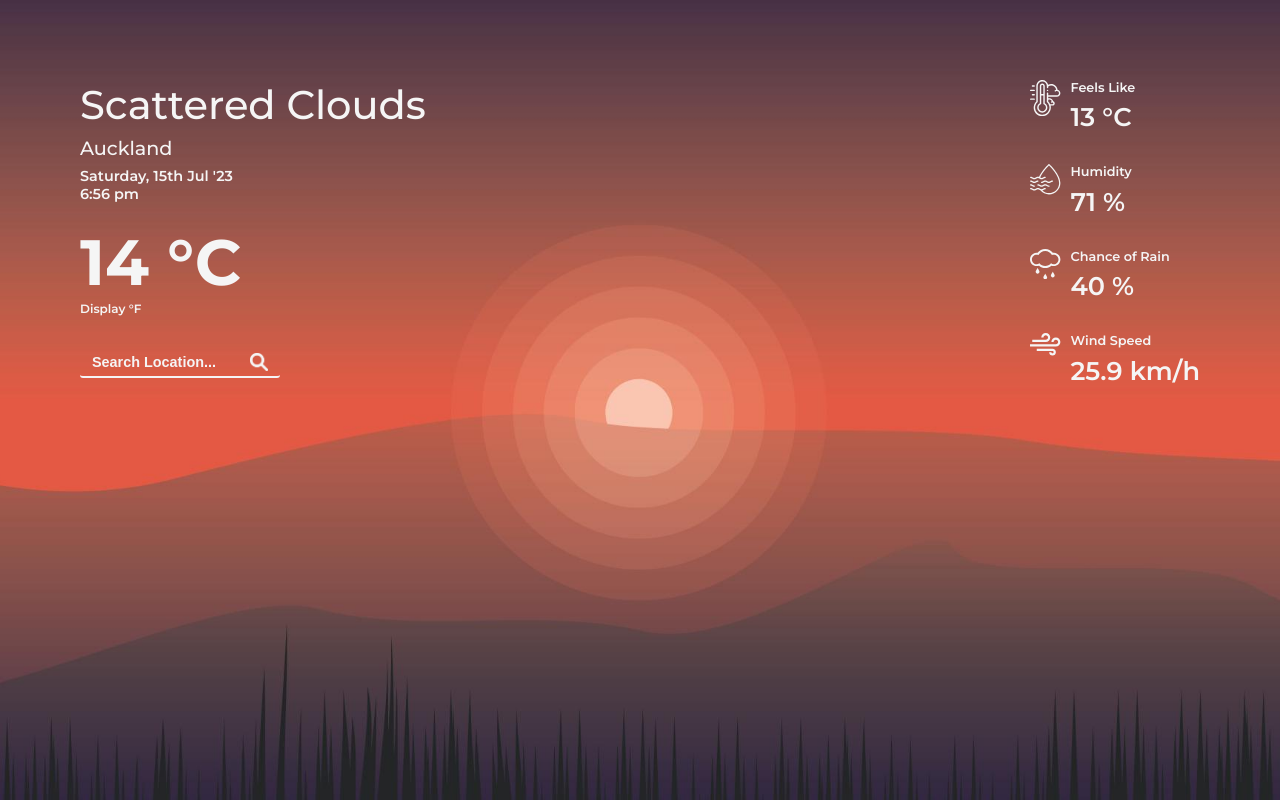
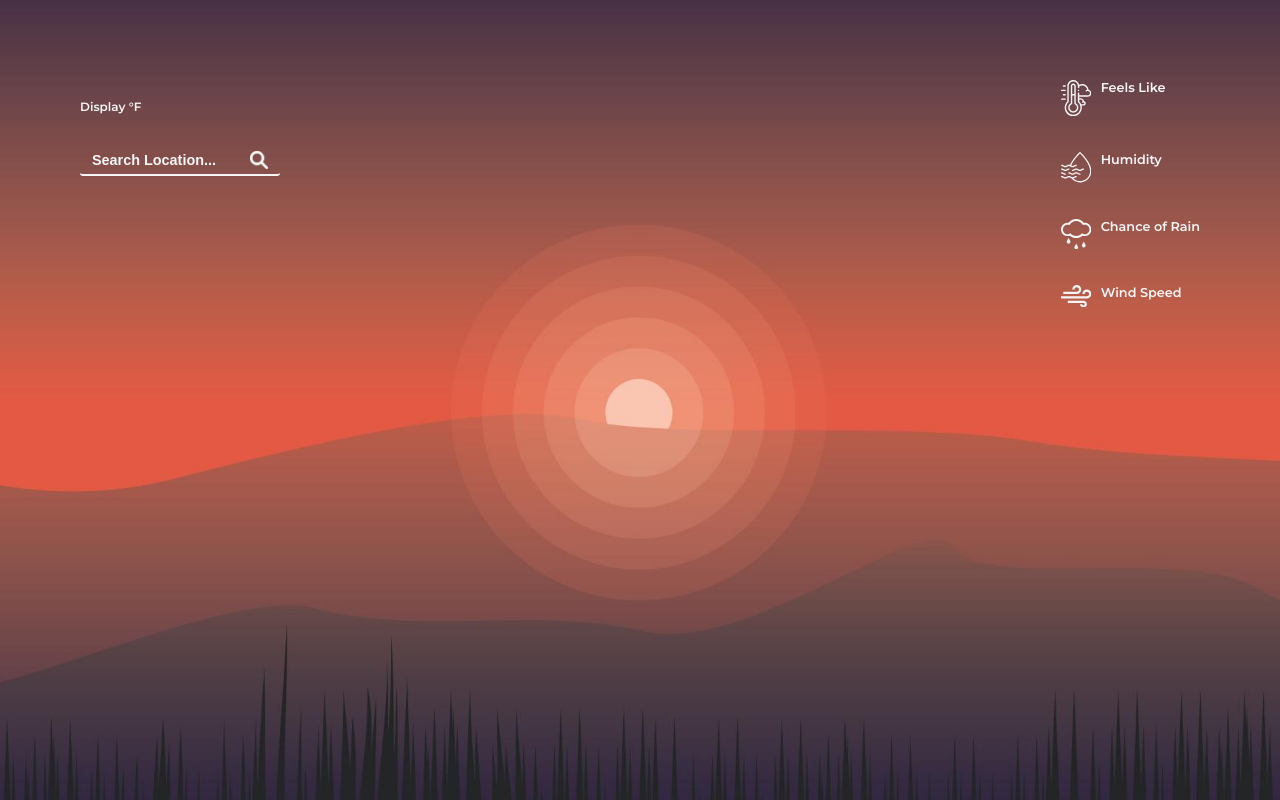
Before and after one commit to BorgXQ/weather-app, a plain HTML site: page dist/index.html in a window 1280 px wide. Drawn offline with Linux system fonts and the light colour scheme; no server answers.

Commit message:
Remove div placeholders

```diff
--- a/dist/index.html
+++ b/dist/index.html
@@ -10,11 +10,11 @@
     <main>
         <div class="top-info">
             <div class="left-info">
-                <div class="condition" id="condition">Scattered Clouds</div>
-                <div class="location" id="currentLocation">Auckland</div>
-                <div class="date" id="todayDate">Saturday, 15th Jul '23</div>
-                <div class="time" id="todayTime">6:56 pm</div>
-                <div class="temperature" id="temperature">14 °C</div>
+                <div class="condition" id="condition"></div>
+                <div class="location" id="currentLocation"></div>
+                <div class="date" id="todayDate"></div>
+                <div class="time" id="todayTime"></div>
+                <div class="temperature" id="temperature"></div>
                 <div class="temp-unit-btn">Display °F</div>
                 <div class="icon"></div>
                 <div class="search-bar">
@@ -48,7 +48,7 @@
                     </div>
                     <div class="detail-info">
                         <div class="detail-label">Feels Like</div>
-                        <div class="detail-data" id="feelsLike">13 °C</div>
+                        <div class="detail-data" id="feelsLike"></div>
                     </div>
                 </div>
                 <div class="detail">
@@ -74,7 +74,7 @@
                     </div>
                     <div class="detail-info">
                         <div class="detail-label">Humidity</div>
-                        <div class="detail-data" id="humidity">71 %</div>
+                        <div class="detail-data" id="humidity"></div>
                     </div>
                 </div>
                 <div class="detail">
@@ -91,7 +91,7 @@
                     </div>
                     <div class="detail-info">
                         <div class="detail-label">Chance of Rain</div>
-                        <div class="detail-data" id="rainChance">40 %</div>
+                        <div class="detail-data" id="rainChance"></div>
                     </div>
                 </div>
                 <div class="detail">
@@ -108,7 +108,7 @@
                     </div>
                     <div class="detail-info">
                         <div class="detail-label">Wind Speed</div>
-                        <div class="detail-data" id="windSpeed">25.9 km/h</div>
+                        <div class="detail-data" id="windSpeed"></div>
                     </div>
                 </div>
             </div>
```
